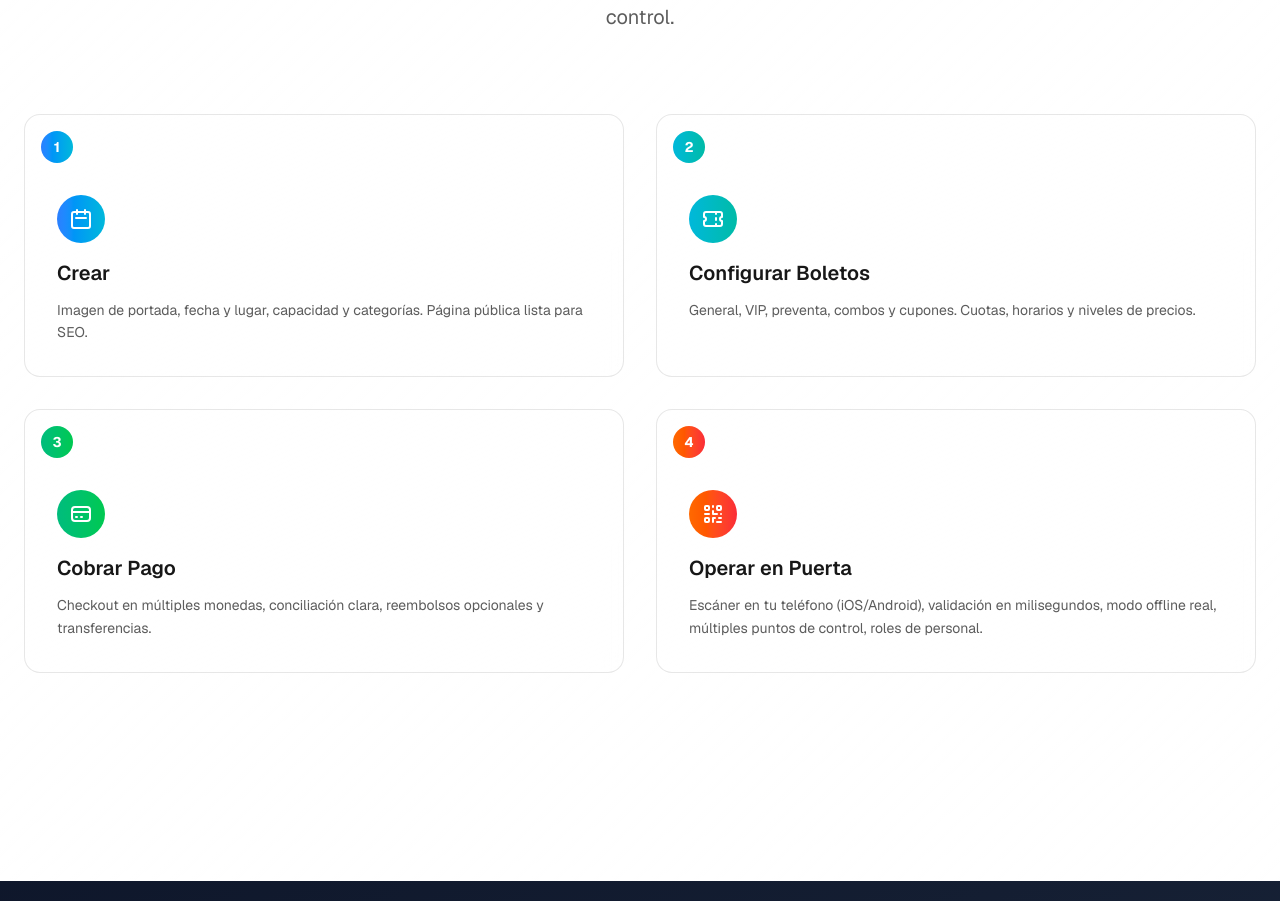
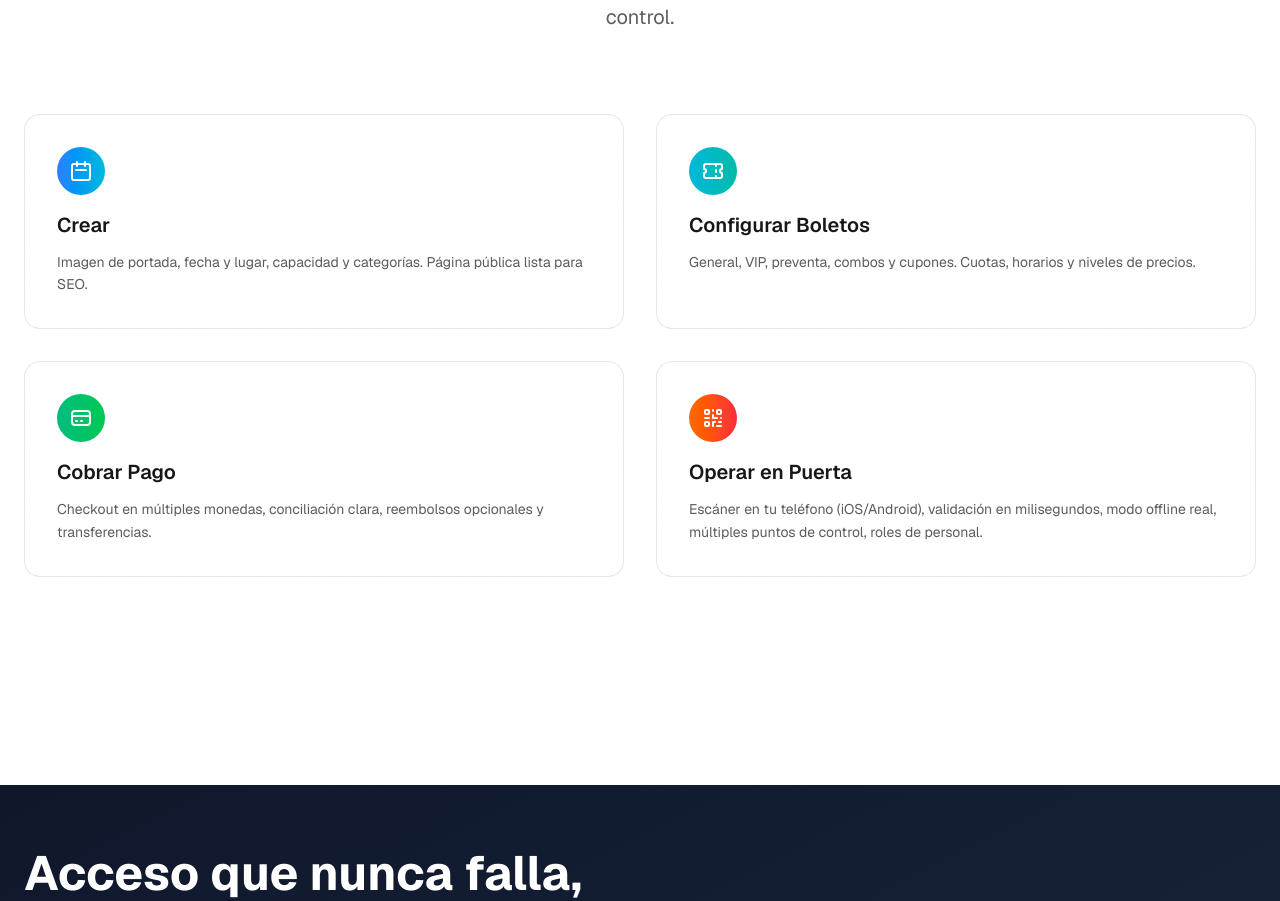
Before and after one commit to juangurdian/bole.to-website, a Next.js app: page / in a window 1280 px wide. Shown: the part 3220-4121 px from the top of the page. Built offline with nearby package versions, Linux system fonts and the light colour scheme.

Commit message:
removed number steps from operation section

```diff
--- a/src/app/page.tsx
+++ b/src/app/page.tsx
@@ -398,8 +398,7 @@ export default function Home() {
 
           <div className="grid grid-cols-1 sm:grid-cols-2 gap-6 lg:gap-8 mb-20">
             <div className="group relative bg-gradient-to-br from-background/80 to-background/40 backdrop-blur-sm rounded-2xl border border-foreground/10 p-6 lg:p-8 hover:border-blue-500/20 transition-all duration-300 hover:shadow-lg">
-              <div className="absolute top-4 left-4 w-8 h-8 rounded-full bg-gradient-to-r from-blue-500 to-cyan-500 flex items-center justify-center text-white font-bold text-sm">1</div>
-              <div className="mt-12">
+              <div>
                 <div className="w-12 h-12 rounded-full bg-gradient-to-r from-blue-500 to-cyan-500 flex items-center justify-center mb-4">
                   <svg className="w-6 h-6 text-white" fill="none" stroke="currentColor" viewBox="0 0 24 24">
                     <path strokeLinecap="round" strokeLinejoin="round" strokeWidth={2} d="M8 7V3m8 4V3m-9 8h10M5 21h14a2 2 0 002-2V7a2 2 0 00-2-2H5a2 2 0 00-2 2v12a2 2 0 002 2z" />
@@ -411,8 +410,7 @@ export default function Home() {
             </div>
 
             <div className="group relative bg-gradient-to-br from-background/80 to-background/40 backdrop-blur-sm rounded-2xl border border-foreground/10 p-6 lg:p-8 hover:border-cyan-500/20 transition-all duration-300 hover:shadow-lg">
-              <div className="absolute top-4 left-4 w-8 h-8 rounded-full bg-gradient-to-r from-cyan-500 to-teal-500 flex items-center justify-center text-white font-bold text-sm">2</div>
-              <div className="mt-12">
+              <div>
                 <div className="w-12 h-12 rounded-full bg-gradient-to-r from-cyan-500 to-teal-500 flex items-center justify-center mb-4">
                   <svg className="w-6 h-6 text-white" fill="none" stroke="currentColor" viewBox="0 0 24 24">
                     <path strokeLinecap="round" strokeLinejoin="round" strokeWidth={2} d="M15 5v2m0 4v2m0 4v2M5 5a2 2 0 00-2 2v3a2 2 0 110 4v3a2 2 0 002 2h14a2 2 0 002-2v-3a2 2 0 110-4V7a2 2 0 00-2-2H5z" />
@@ -424,8 +422,7 @@ export default function Home() {
             </div>
 
             <div className="group relative bg-gradient-to-br from-background/80 to-background/40 backdrop-blur-sm rounded-2xl border border-foreground/10 p-6 lg:p-8 hover:border-emerald-500/20 transition-all duration-300 hover:shadow-lg">
-              <div className="absolute top-4 left-4 w-8 h-8 rounded-full bg-gradient-to-r from-emerald-500 to-green-500 flex items-center justify-center text-white font-bold text-sm">3</div>
-              <div className="mt-12">
+              <div>
                 <div className="w-12 h-12 rounded-full bg-gradient-to-r from-emerald-500 to-green-500 flex items-center justify-center mb-4">
                   <svg className="w-6 h-6 text-white" fill="none" stroke="currentColor" viewBox="0 0 24 24">
                     <path strokeLinecap="round" strokeLinejoin="round" strokeWidth={2} d="M3 10h18M7 15h1m4 0h1m-7 4h12a3 3 0 003-3V8a3 3 0 00-3-3H6a3 3 0 00-3 3v8a3 3 0 003 3z" />
@@ -437,8 +434,7 @@ export default function Home() {
             </div>
 
             <div className="group relative bg-gradient-to-br from-background/80 to-background/40 backdrop-blur-sm rounded-2xl border border-foreground/10 p-6 lg:p-8 hover:border-orange-500/20 transition-all duration-300 hover:shadow-lg">
-              <div className="absolute top-4 left-4 w-8 h-8 rounded-full bg-gradient-to-r from-orange-500 to-red-500 flex items-center justify-center text-white font-bold text-sm">4</div>
-              <div className="mt-12">
+              <div>
                 <div className="w-12 h-12 rounded-full bg-gradient-to-r from-orange-500 to-red-500 flex items-center justify-center mb-4">
                   <svg className="w-6 h-6 text-white" fill="none" stroke="currentColor" viewBox="0 0 24 24">
                     <path strokeLinecap="round" strokeLinejoin="round" strokeWidth={2} d="M12 4v1m6 11h2m-6 0h-2v4m0-11v3m0 0h.01M12 12h4.01M16 20h4M4 12h4m12 0h.01M5 8h2a1 1 0 001-1V5a1 1 0 00-1-1H5a1 1 0 00-1 1v2a1 1 0 001 1zm12 0h2a1 1 0 001-1V5a1 1 0 00-1-1h-2a1 1 0 00-1 1v2a1 1 0 001 1zM5 20h2a1 1 0 001-1v-2a1 1 0 00-1-1H5a1 1 0 00-1 1v2a1 1 0 001 1z" />
```
Also changed, not shown: Screenshot 2025-08-12 at 1.07.25 PM.png (added).
